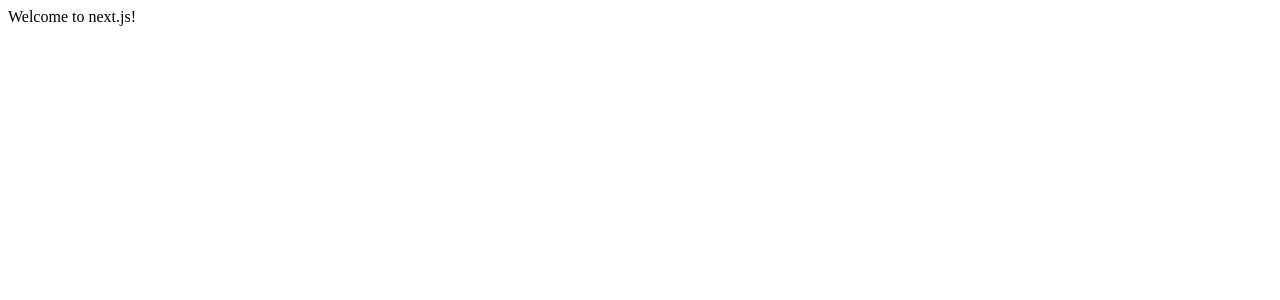
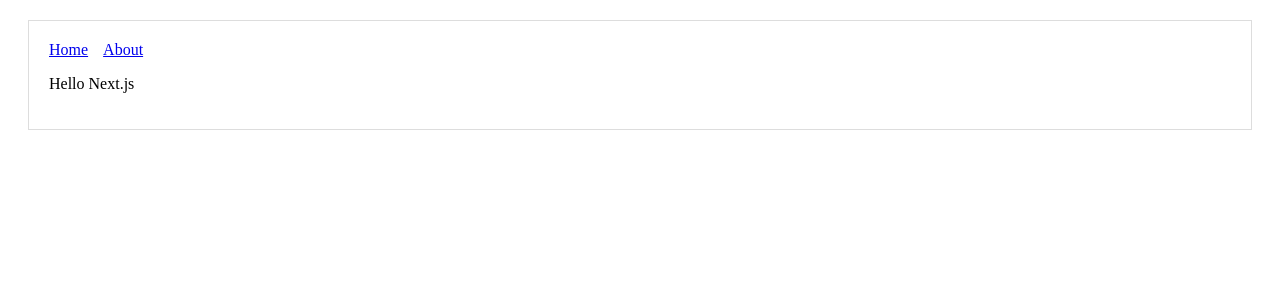
Before and after one commit to alvarogomez93/alvarogomezprado.es, a Next.js app: page / in a window 1280 px wide. Shown: the top 300 px of the page. Built offline with nearby package versions, Linux system fonts and the light colour scheme.

Commit message:
added components

```diff
--- /dev/null
+++ b/components/Header.js
@@ -0,0 +1,18 @@
+import Link from 'next/link'
+
+const linkStyle = {
+  marginRight: 15
+}
+
+const Header = () => (
+    <div>
+        <Link href="/">
+          <a style={linkStyle}>Home</a>
+        </Link>
+        <Link href="/about">
+          <a style={linkStyle}>About</a>
+        </Link>
+    </div>
+)
+
+export default Header
--- /dev/null
+++ b/components/Layout.js
@@ -0,0 +1,16 @@
+import Header from './Header'
+
+const layoutStyle = {
+  margin: 20,
+  padding: 20,
+  border: '1px solid #DDD'
+}
+
+const Layout = (props) => (
+  <div style={layoutStyle}>
+    <Header />
+   {props.children}
+  </div>
+)
+
+export default Layout
--- a/pages/index.js
+++ b/pages/index.js
@@ -1,5 +1,15 @@
-const Home = () => {
-  return <div>Welcome to next.js!</div>
-}
+import Link from 'next/link'
+import Header from '../components/Header'
+import Layout from '../components/Layout'
+
+
+
+const Home = () => (
+
+  <Layout>
+    <p>Hello Next.js</p>
+  </Layout>
+
+)
 
 export default Home
```
Also changed, not shown: pages/about.js (added, +12 -0 lines), pages/landing.js (deleted).
